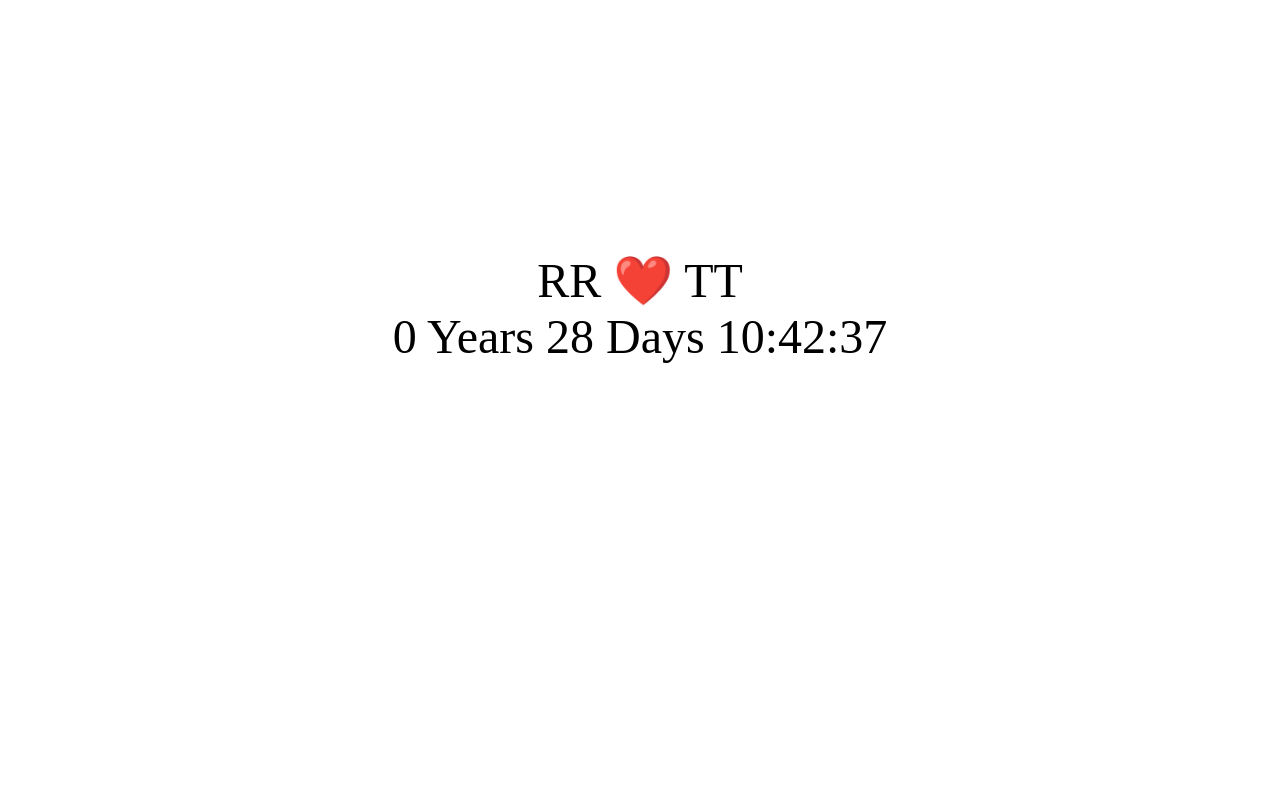
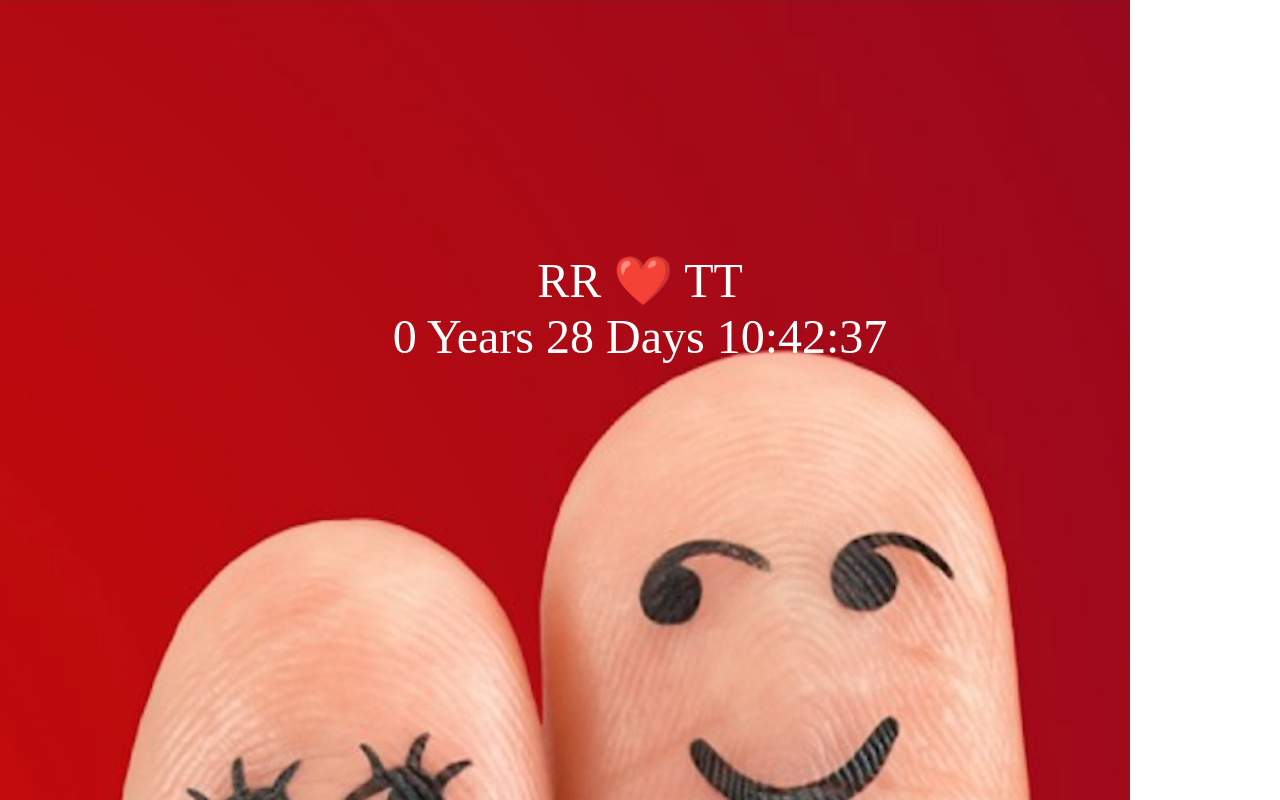
Before and after one commit to richiehe/richiehe.github.io, a plain HTML site: page index.html in a window 1280 px wide. Drawn offline with nearby package versions, Linux system fonts and the light colour scheme.

Commit message:
Add theme

```diff
--- a/index.html
+++ b/index.html
@@ -7,11 +7,18 @@
     <script src="https://ajax.aspnetcdn.com/ajax/jQuery/jquery-3.4.1.min.js"></script>
 </head>
 <style>
+    body {
+        background-image: url('./pics/love_mobile.png');
+        background-repeat: no-repeat;
+        background-size: 1130px 2436px;
+    }
+
     #middle {
         width: 100%;
         text-align: center;
         font-size: -webkit-xxx-large;
         margin-top: 20%;
+        color: white;
     }
 </style>
 
```
Also changed, not shown: pics/love.jpg (added), pics/love_mobile.png (added).
